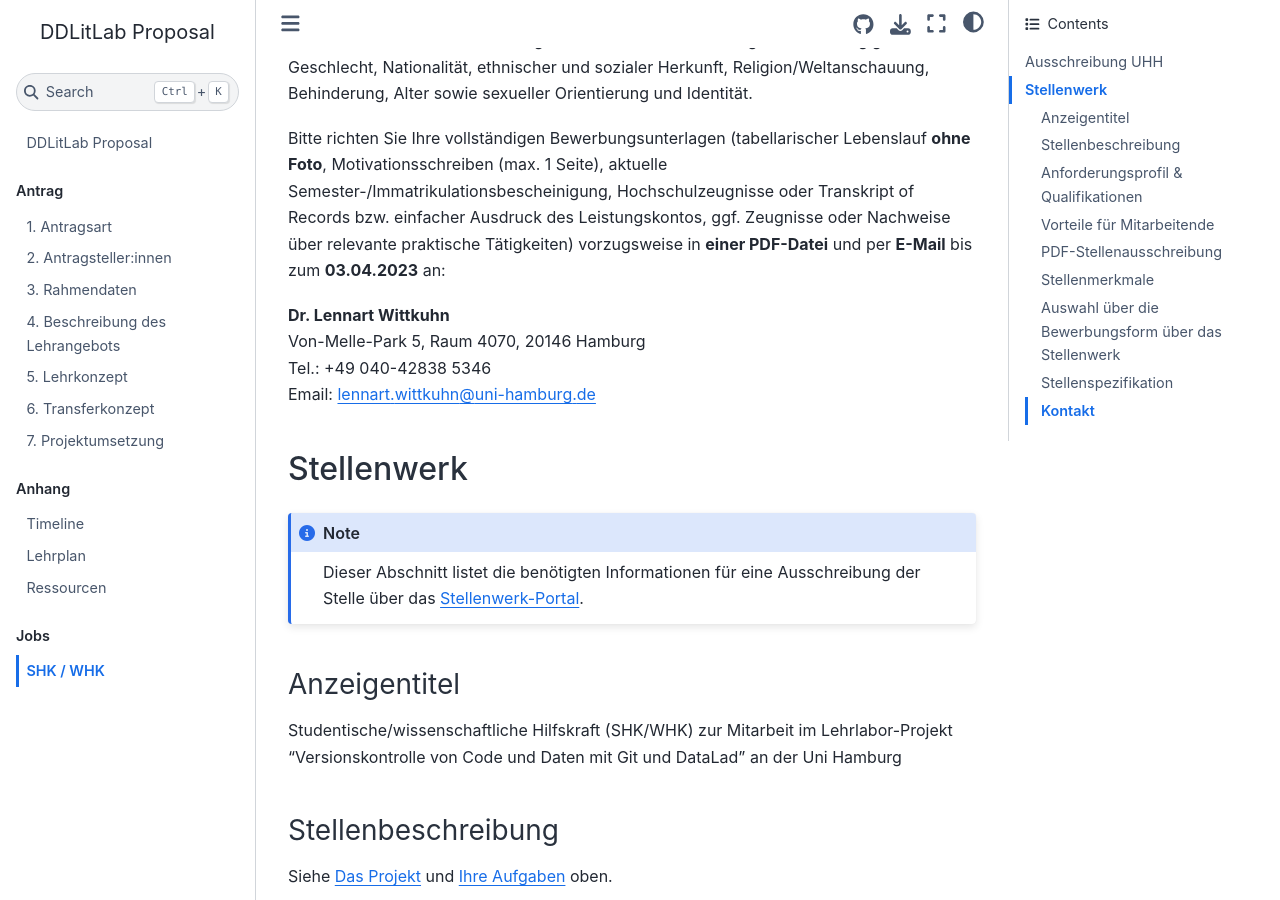
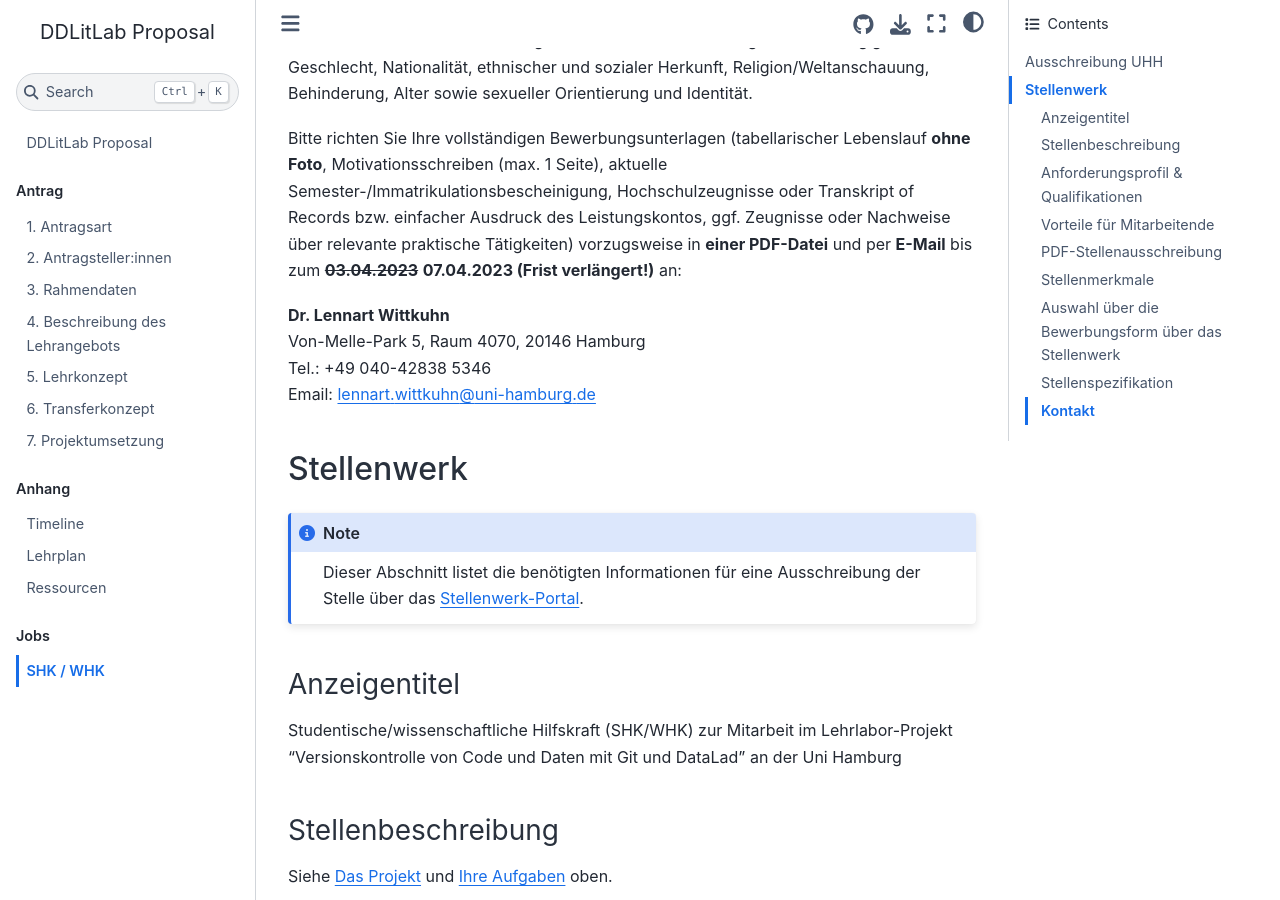
Before and after one commit to lnnrtwttkhn/ddlitlab-proposal, a Jupyter Book: the page built from docs/ausschreibung_whk.md, in a window 1280 px wide and 900 px high, scrolled down 2443 px. Built offline with Jupyter Book 1.0.4 settings and Sphinx 7.4.7 and the Sphinx Book theme 1.1.4, drawn with Linux system fonts in a browser that asks for light colours.

Commit message:
extend application deadline for SHK / WHK job by 5 days

```diff
--- a/docs/ausschreibung_whk.md
+++ b/docs/ausschreibung_whk.md
@@ -73,7 +73,7 @@
 
 Wir wertschätzen Vielfalt und begrüßen daher alle Bewerbungen - unabhängig von Geschlecht, Nationalität, ethnischer und sozialer Herkunft, Religion/Weltanschauung, Behinderung, Alter sowie sexueller Orientierung und Identität.
 
-Bitte richten Sie Ihre vollständigen Bewerbungsunterlagen (tabellarischer Lebenslauf **ohne Foto**, Motivationsschreiben (max. 1 Seite), aktuelle Semester-/Immatrikulationsbescheinigung, Hochschulzeugnisse oder Transkript of Records bzw. einfacher Ausdruck des Leistungskontos, ggf. Zeugnisse oder Nachweise über relevante praktische Tätigkeiten) vorzugsweise in **einer PDF-Datei** und per **E-Mail** bis zum **03.04.2023** an:
+Bitte richten Sie Ihre vollständigen Bewerbungsunterlagen (tabellarischer Lebenslauf **ohne Foto**, Motivationsschreiben (max. 1 Seite), aktuelle Semester-/Immatrikulationsbescheinigung, Hochschulzeugnisse oder Transkript of Records bzw. einfacher Ausdruck des Leistungskontos, ggf. Zeugnisse oder Nachweise über relevante praktische Tätigkeiten) vorzugsweise in **einer PDF-Datei** und per **E-Mail** bis zum <del>**03.04.2023**</del> **07.04.2023 (Frist verlängert!)** an:
 
 **Dr. Lennart Wittkuhn**</br>
 Von-Melle-Park 5, Raum 4070, 20146 Hamburg</br>
```
Also changed, not shown: 2 other files.
